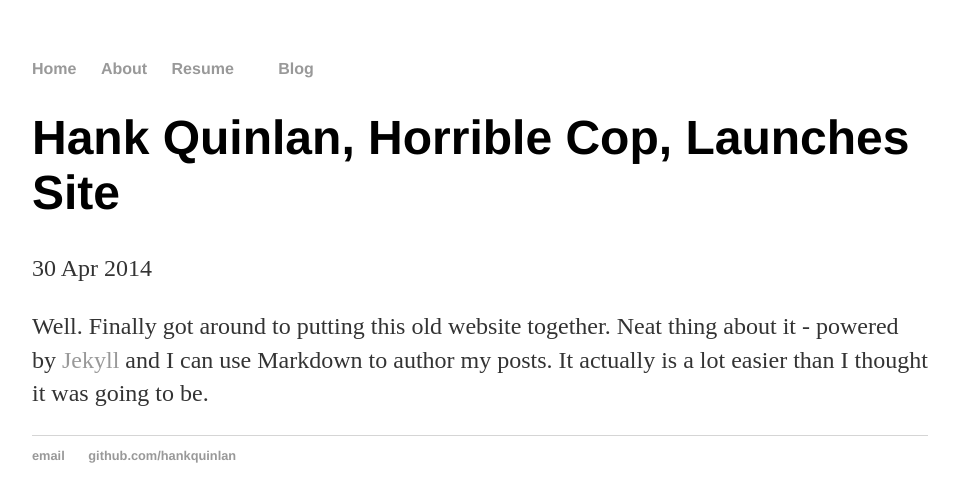
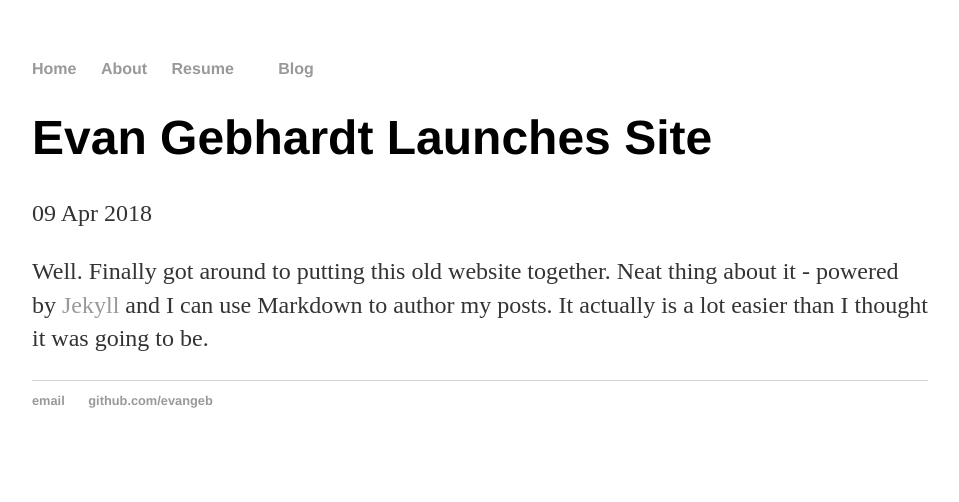
Before and after one commit to Evangeb/Evangeb.github.io, a Jekyll site: the page built from _posts/2018-04-09-evan-gebhardt-site-launched.md, in a window 1280 px wide. Shown: the top 502 px of the page, without its empty margins (160-1119 px from the left). Built offline with Jekyll 4.4.1, drawn with Linux system fonts in a browser that asks for light colours.

Commit message:
website update

```diff
--- a/_config.yml
+++ b/_config.yml
@@ -1,3 +1,3 @@
-name: Hank Quinlan, Horrible Cop
+name: Evan Gebhardt
 markdown: kramdown
 permalink: /blog/:year/:month/:day/:title
--- a/_layouts/default.html
+++ b/_layouts/default.html
@@ -21,8 +21,8 @@
 			</div><!-- /.container -->
 			<footer>
 	    		<ul>
-	        		<li><a href="mailto:hankquinlanhub@gmail.com">email</a></li>
-	        		<li><a href="https://github.com/hankquinlan">github.com/hankquinlan</a></li>
+	        		<li><a href="mailto:evangeb41@gmail.com">email</a></li>
+	        		<li><a href="https://github.com/evangeb">github.com/evangeb</a></li>
 				</ul>
 			</footer>
 		</body>
--- a/_posts/2014-04-30-hank-quinlan-site-launched.md
+++ b/_posts/2018-04-09-evan-gebhardt-site-launched.md
@@ -1,7 +1,7 @@
 ---
 layout: post
-title: "Hank Quinlan, Horrible Cop, Launches Site"
-date: 2014-04-30
+title: "Evan Gebhardt Launches Site"
+date: 2018-04-09
 ---
 
 Well. Finally got around to putting this old website together. Neat thing about it - powered by [Jekyll](http://jekyllrb.com) and I can use Markdown to author my posts. It actually is a lot easier than I thought it was going to be.
```
